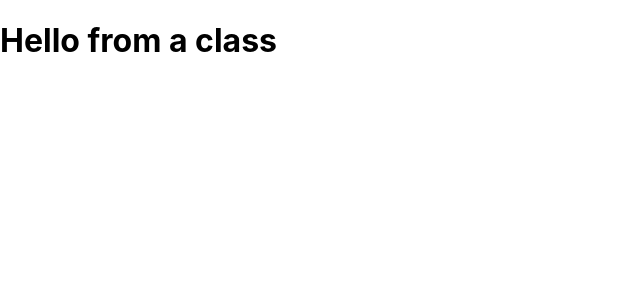
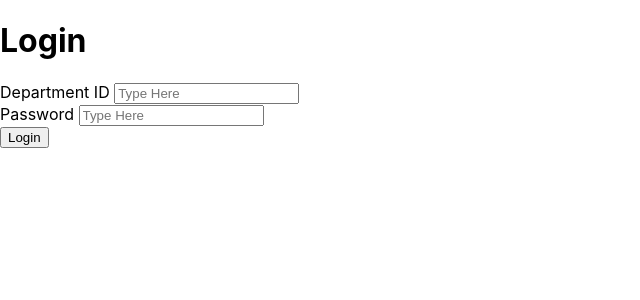
Before and after one commit to momo1106github/Jail-Info-Management-System-Web, a React (Create React App) app in the folder jail-info-management-system-web/: page / in a window 1280 px wide. Shown: the top 300 px of the page, without its empty margins (0-640 px from the left). Built offline with nearby package versions, Linux system fonts and the light colour scheme.

Commit message:
Test Pages for Login, "Home" and Booking Creation

```diff
--- a/jail-info-management-system-web/package.json
+++ b/jail-info-management-system-web/package.json
@@ -8,8 +8,9 @@
     "@testing-library/user-event": "^12.1.10",
     "react": "^17.0.2",
     "react-dom": "^17.0.2",
-    "react-scripts": "4.0.3",
-    "web-vitals": "^1.0.1"
+    "react-scripts": "^4.0.3",
+    "web-vitals": "^1.0.1",
+    "yarn": "^1.22.15"
   },
   "scripts": {
     "start": "react-scripts start",
--- a/jail-info-management-system-web/src/App.js
+++ b/jail-info-management-system-web/src/App.js
@@ -1,16 +1,71 @@
 import React from 'react'
 import Header from './components/Header'
-// function App() {
-//   return (
-//     <div className="App">
-//       <Header />
-//     </div>
-//   );
-// }
+import Input from './components/Input'
+import Button from './components/Button'
+import {useState} from 'react'
 
-class App extends React.Component {
-  render() {
-    return <h1>Hello from a class</h1>
-  }
-}
+
+ function App() {
+  const [index, setIndex] = useState(0)
+  const [username, setUsername] = useState('')
+  const [password, setPassword] = useState('')
+
+   //Switches Page
+   const switchPage = (pagenumber)=>{
+    setIndex(pagenumber);
+   }
+
+   //In Theory, we would verify the login information here
+   //Instead we just autologin and go to the booking page
+   const login = () => {
+     //Checks if there is anything entered
+      if(username&&password){
+        switchPage(1);
+        setUsername('');
+        setPassword('');
+      }
+   }
+
+   //Does a split between pages based on index setting
+   return (
+     <div className="App">
+       {index === 0 ?
+       <div className= "Login Page">
+       <Header title='Login'/>
+       <Input inputlabel = 'Department ID ' onChange = {setUsername}/>
+       <Input inputlabel = 'Password ' onChange = {setPassword} onLoadStart = {setPassword}/>
+       <Button buttonlabel='Login' onClick = {login} />
+       </div>
+        :''}
+
+        {index === 1 ?
+       <div className= "Home Page">
+       <Button buttonlabel = 'Home' onClick = {() =>switchPage(1)}/>
+       <Header title='Home'/>
+       <Header title = "Pages"/>
+       <Button buttonlabel = 'Booking' onClick = {() =>switchPage(2)}/>
+       <Button buttonlabel = 'Logout' onClick = {() =>switchPage(0)}/>
+       </div>
+        :''}
+
+       {index === 2 ?
+       <div className= "Booking Page">
+       <Button buttonlabel = 'Home' onClick = {() =>switchPage(1)}/>
+       <Header title='Booking Creation'/>
+       <Input inputlabel = 'First Name '/>
+       <Input inputlabel = 'Last Name '/>
+       <Button buttonlabel = 'Logout' onClick = {() =>switchPage(0)}/>
+       </div>
+        :''}
+    </div>
+   );
+ }
+
+
+//class App extends React.Component {
+  //render() {
+    //return <h1>Hello from a class</h1>
+  //}
+//}
+
 export default App;
--- /dev/null
+++ b/jail-info-management-system-web/src/components/Button.js
@@ -0,0 +1,11 @@
+const Button = ({buttonlabel, onClick}) => {
+    return (
+        <div className= 'Button'>
+            <button className = 'btn' onClick = {()=> onClick()}>
+                {buttonlabel}
+            </button>
+
+        </div>
+    )
+}
+export default Button;
--- a/jail-info-management-system-web/src/components/Header.js
+++ b/jail-info-management-system-web/src/components/Header.js
@@ -1,7 +1,7 @@
-const Header = () => {
+const Header = ({title}) => {
     return (
         <div>
-            <h1></h1>
+            <h1>{title}</h1>
         </div>
     )
 }
--- /dev/null
+++ b/jail-info-management-system-web/src/components/Input.js
@@ -0,0 +1,10 @@
+const Input = ({inputlabel, onChange, onLoadStart}) => {
+    return (
+        <div className= 'Input-box'>
+            <label>{inputlabel}</label>
+            <input type = 'text' placeholder= 'Type Here' onChange= {(e)=>onChange(e.target.value)}/>
+
+        </div>
+    )
+}
+export default Input;
```
Also changed, not shown: 1 other file (tests, documents, lock files or other folders).
